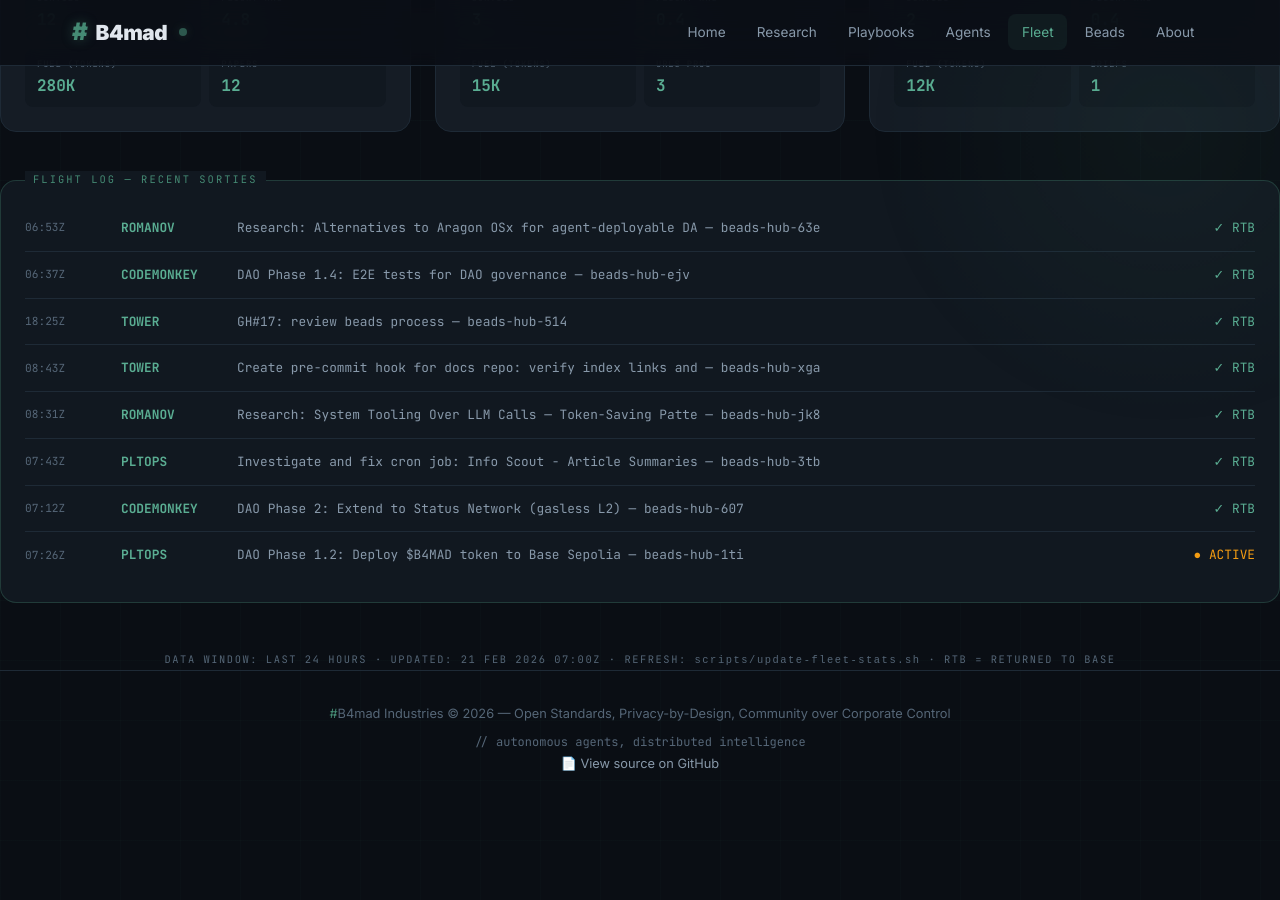
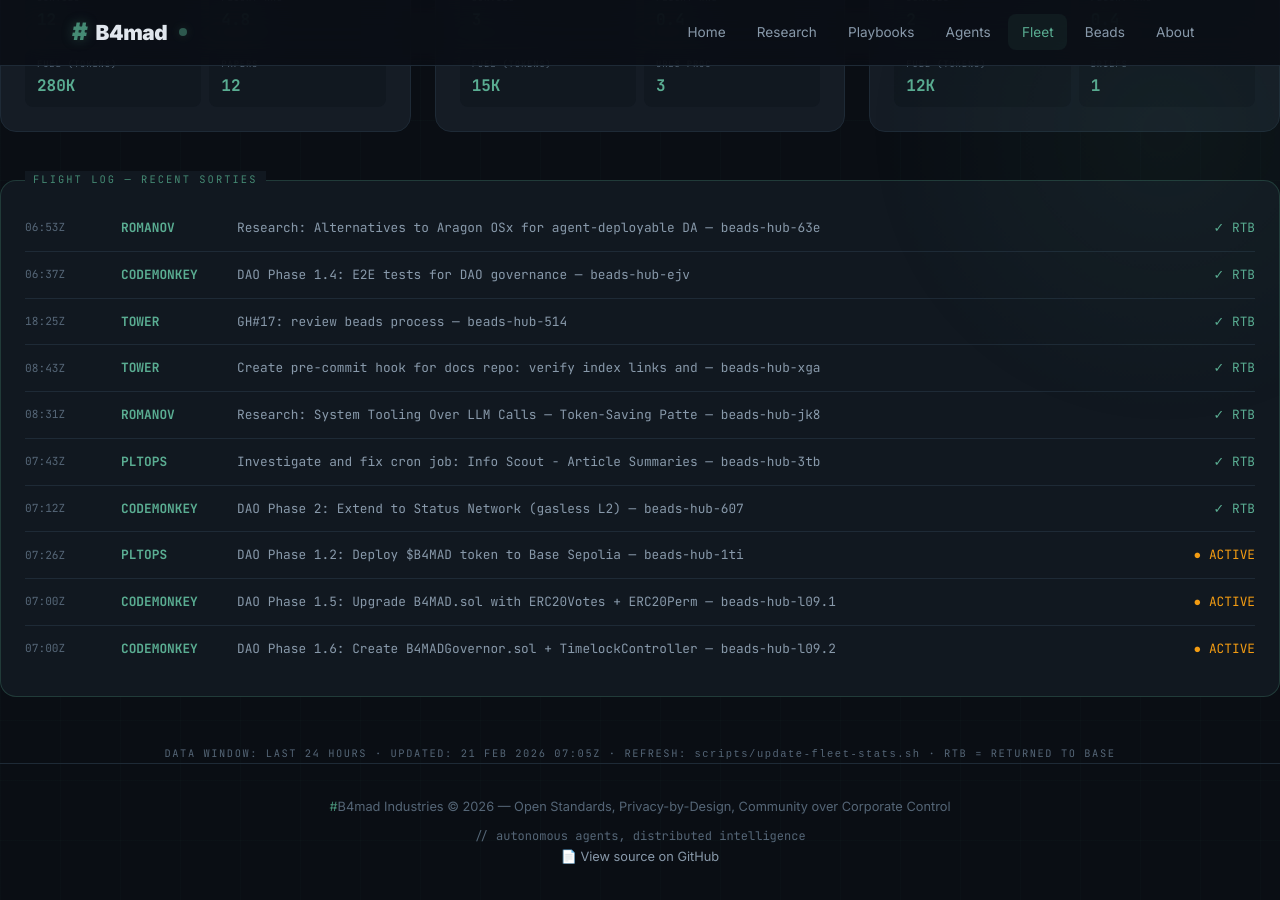
Before and after one commit to brenner-axiom/docs, a Jekyll site: the page built from fleet/index.html, in a window 1280 px wide and 900 px high, scrolled down 847 px. Built offline with Jekyll 4.4.1, drawn with Linux system fonts in a browser that asks for light colours; before the commit the page ends 1654 px from its top, so only the background shows below that.

Commit message:
fleet: auto-update dashboard stats 2026-02-21T07:05Z

```diff
--- a/fleet/index.html
+++ b/fleet/index.html
@@ -556,10 +556,22 @@ description: "#B4mad Agent Fleet metrics dashboard with aviation theme"
     <span class="log-mission">DAO Phase 1.2: Deploy $B4MAD token to Base Sepolia — beads-hub-1ti</span>
     <span class="log-status"><span class="active">● ACTIVE</span></span>
   </div>
+  <div class="log-entry">
+    <span class="log-time">07:00Z</span>
+    <span class="log-callsign">CODEMONKEY</span>
+    <span class="log-mission">DAO Phase 1.5: Upgrade B4MAD.sol with ERC20Votes + ERC20Perm — beads-hub-l09.1</span>
+    <span class="log-status"><span class="active">● ACTIVE</span></span>
+  </div>
+  <div class="log-entry">
+    <span class="log-time">07:00Z</span>
+    <span class="log-callsign">CODEMONKEY</span>
+    <span class="log-mission">DAO Phase 1.6: Create B4MADGovernor.sol + TimelockController — beads-hub-l09.2</span>
+    <span class="log-status"><span class="active">● ACTIVE</span></span>
+  </div>
 </div>
 
 <div style="text-align: center; margin-top: 2rem;">
   <p style="font-family: 'JetBrains Mono', monospace; font-size: 0.65rem; color: var(--text-muted); letter-spacing: 0.15em;">
-    DATA WINDOW: LAST 24 HOURS · UPDATED: 21 FEB 2026 07:00Z ·                                                                                                                                                                                                                                                                                           REFRESH: <code>scripts/update-fleet-stats.sh</code> · RTB = RETURNED TO BASE
+    DATA WINDOW: LAST 24 HOURS · UPDATED: 21 FEB 2026 07:05Z ·                                                                                                                                                                                                                                                                                            REFRESH: <code>scripts/update-fleet-stats.sh</code> · RTB = RETURNED TO BASE
   </p>
 </div>
```
